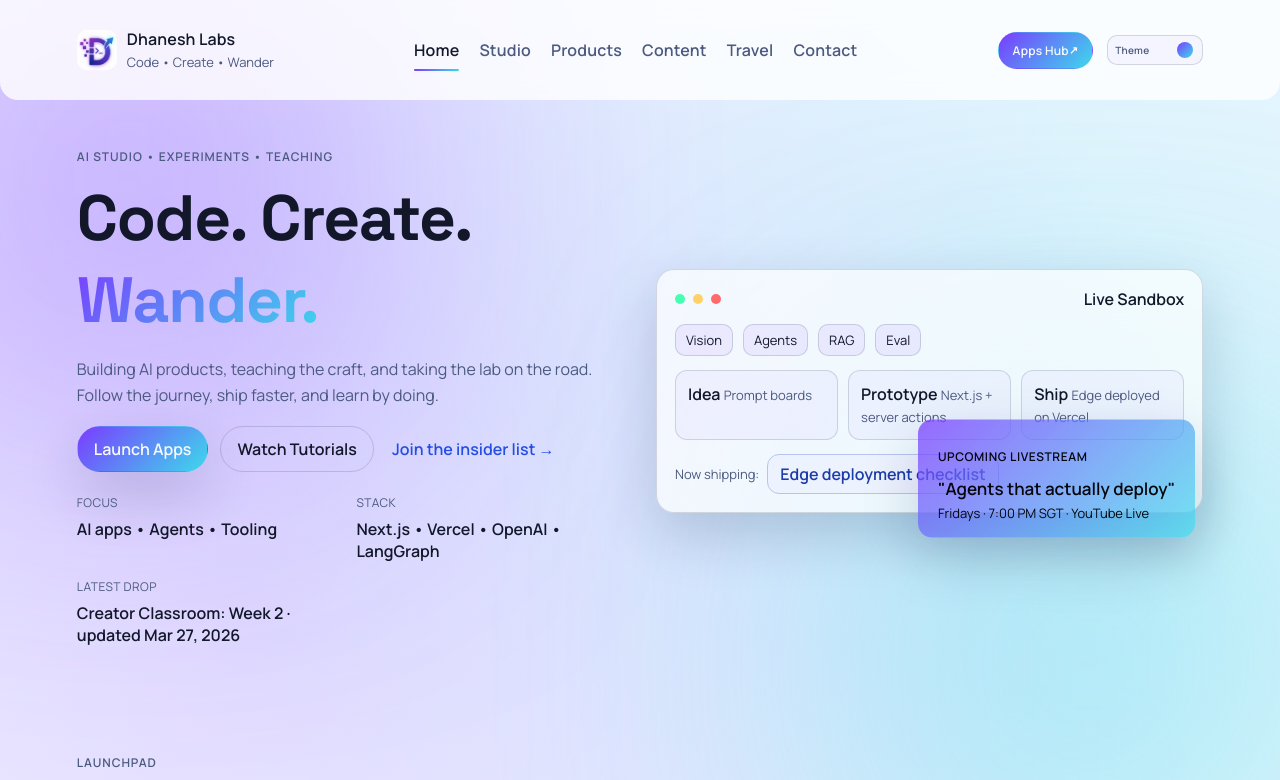
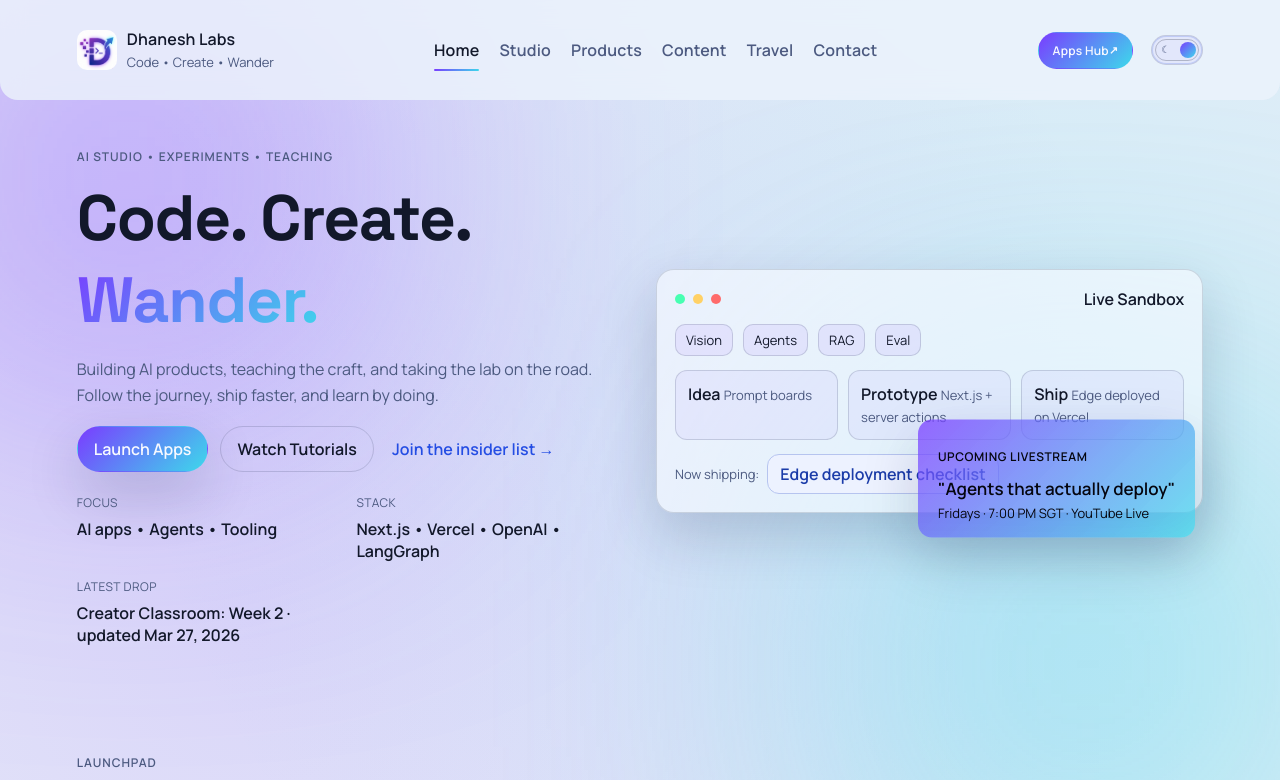
Before and after one commit to dhanesh24g/dhaneshlabs.com, a website: page index.html in a window 1280 px wide. Shown: the top 780 px of the page. Drawn offline with Linux system fonts and the light colour scheme.

Commit message:
Changes to theme

```diff
--- a/script.js
+++ b/script.js
@@ -69,16 +69,11 @@ function injectThemeToggle() {
   const themeControl = document.createElement('div');
   themeControl.className = 'theme-control';
 
-  const themeModeLabel = document.createElement('span');
-  themeModeLabel.id = 'theme-mode-label';
-  themeModeLabel.className = 'theme-mode-label';
-  themeModeLabel.textContent = 'Theme';
-
   const toggleButton = document.createElement('button');
   toggleButton.id = 'theme-toggle';
   toggleButton.type = 'button';
   toggleButton.className = 'theme-toggle';
-  themeControl.append(themeModeLabel, toggleButton);
+  themeControl.append(toggleButton);
   navActions.appendChild(themeControl);
   toggleButton.addEventListener('click', () => {
     const currentTheme = document.documentElement.getAttribute('data-theme');
--- a/styles.css
+++ b/styles.css
@@ -1,14 +1,14 @@
 :root {
-  --bg: #05060f;
-  --bg-radial-1: rgba(122, 60, 255, 0.12);
-  --bg-radial-2: rgba(61, 217, 235, 0.12);
-  --card: rgba(255, 255, 255, 0.05);
-  --glass: rgba(255, 255, 255, 0.08);
+  --bg: #0b1020;
+  --bg-radial-1: rgba(122, 60, 255, 0.14);
+  --bg-radial-2: rgba(61, 217, 235, 0.14);
+  --card: rgba(255, 255, 255, 0.07);
+  --glass: rgba(255, 255, 255, 0.1);
   --chip-bg: rgba(255, 255, 255, 0.08);
-  --surface-soft: rgba(255, 255, 255, 0.04);
-  --border: rgba(255, 255, 255, 0.12);
-  --text: #e8ecf8;
-  --muted: #a9b3d0;
+  --surface-soft: rgba(255, 255, 255, 0.05);
+  --border: rgba(255, 255, 255, 0.14);
+  --text: #e6ebf7;
+  --muted: #b0b9d4;
   --accent: linear-gradient(135deg, #7a3cff, #3dd9eb);
   --accent-solid: #7a3cff;
   --accent-2: #ff8bd1;
@@ -23,7 +23,7 @@
   --travel-place: #9bdcff;
   --card-shine: linear-gradient(160deg, rgba(255, 255, 255, 0.08), transparent 60%);
   --timeline-line: rgba(255, 255, 255, 0.08);
-  --nav-bg: rgba(5, 6, 15, 0.65);
+  --nav-bg: rgba(11, 16, 32, 0.72);
   --nav-link-active: #fff;
   --noise-opacity: 0.5;
   --noise-blend: soft-light;
@@ -34,13 +34,13 @@
 }
 
 html[data-theme='light'] {
-  --bg: #f4f7ff;
-  --bg-radial-1: rgba(122, 60, 255, 0.15);
-  --bg-radial-2: rgba(61, 217, 235, 0.14);
-  --card: rgba(255, 255, 255, 0.75);
-  --glass: rgba(255, 255, 255, 0.7);
+  --bg: #e9eef8;
+  --bg-radial-1: rgba(122, 60, 255, 0.12);
+  --bg-radial-2: rgba(61, 217, 235, 0.11);
+  --card: rgba(246, 250, 255, 0.72);
+  --glass: rgba(245, 249, 255, 0.68);
   --chip-bg: rgba(122, 60, 255, 0.08);
-  --surface-soft: rgba(122, 60, 255, 0.04);
+  --surface-soft: rgba(122, 60, 255, 0.06);
   --border: rgba(26, 37, 72, 0.16);
   --text: #12182a;
   --muted: #4c5a80;
@@ -55,7 +55,7 @@ html[data-theme='light'] {
   --travel-place: #2f52d9;
   --card-shine: linear-gradient(160deg, rgba(255, 255, 255, 0.45), transparent 60%);
   --timeline-line: rgba(36, 77, 227, 0.18);
-  --nav-bg: rgba(255, 255, 255, 0.8);
+  --nav-bg: rgba(236, 243, 252, 0.82);
   --nav-link-active: #12182a;
   --noise-opacity: 0.25;
   --noise-blend: overlay;
@@ -194,7 +194,7 @@ body {
   display: flex;
   align-items: center;
   justify-self: end;
-  gap: 14px;
+  gap: 18px;
   min-width: 0;
 }
 
@@ -736,33 +736,25 @@ main {
 .theme-control {
   display: flex;
   align-items: center;
-  justify-content: flex-start;
-  gap: 6px;
+  justify-content: center;
   border: 1px solid var(--border);
-  border-radius: 10px;
+  border-radius: 999px;
   background: var(--surface-soft);
-  padding: 4px 7px;
-}
-
-.theme-mode-label {
-  color: var(--muted);
-  font-size: 10px;
-  font-weight: 700;
-  letter-spacing: 0.03em;
-  min-width: 36px;
-  text-align: left;
+  padding: 3px;
+  box-shadow: inset 0 0 0 1px rgba(122, 60, 255, 0.2);
 }
 
 .theme-toggle {
-  width: 38px;
-  height: 20px;
+  width: 44px;
+  height: 22px;
   padding: 0;
   border-radius: 999px;
-  border: none;
+  border: 1px solid var(--border);
   background: transparent;
   position: relative;
   cursor: pointer;
   flex: 0 0 auto;
+  transition: background 0.2s ease, border-color 0.2s ease;
 }
 
 .theme-toggle::before {
@@ -774,15 +766,46 @@ main {
   height: 16px;
   border-radius: 50%;
   background: var(--accent);
+  box-shadow: none;
   transition: transform 0.2s ease;
 }
 
+.theme-toggle::after {
+  content: '☀';
+  position: absolute;
+  right: 5px;
+  top: 50%;
+  transform: translateY(-50%);
+  font-size: 10px;
+  line-height: 1;
+  color: var(--muted);
+}
+
 html[data-theme='light'] .theme-toggle::before {
-  transform: translateX(18px);
+  transform: translateX(22px);
+}
+
+html[data-theme='light'] .theme-toggle::after {
+  content: '☾';
+  left: 5px;
+  right: auto;
+}
+
+html[data-theme='light'] .theme-control {
+  box-shadow: inset 0 0 0 1px rgba(36, 77, 227, 0.18);
+}
+
+html[data-theme='light'] .theme-toggle {
+  border-color: rgba(18, 24, 42, 0.24);
+}
+
+html[data-theme='dark'] .theme-toggle {
+  border-color: rgba(232, 236, 248, 0.25);
 }
 
 .theme-toggle:hover {
-  opacity: 0.95;
+  background: rgba(122, 60, 255, 0.12);
+  border-color: rgba(122, 60, 255, 0.5);
 }
 
 .theme-toggle:focus-visible {
@@ -859,11 +882,7 @@ section {
   }
 
   .theme-control {
-    padding: 2px 6px;
-  }
-
-  .theme-mode-label {
-    display: none;
+    padding: 2px;
   }
 
   .brand-name {
```
